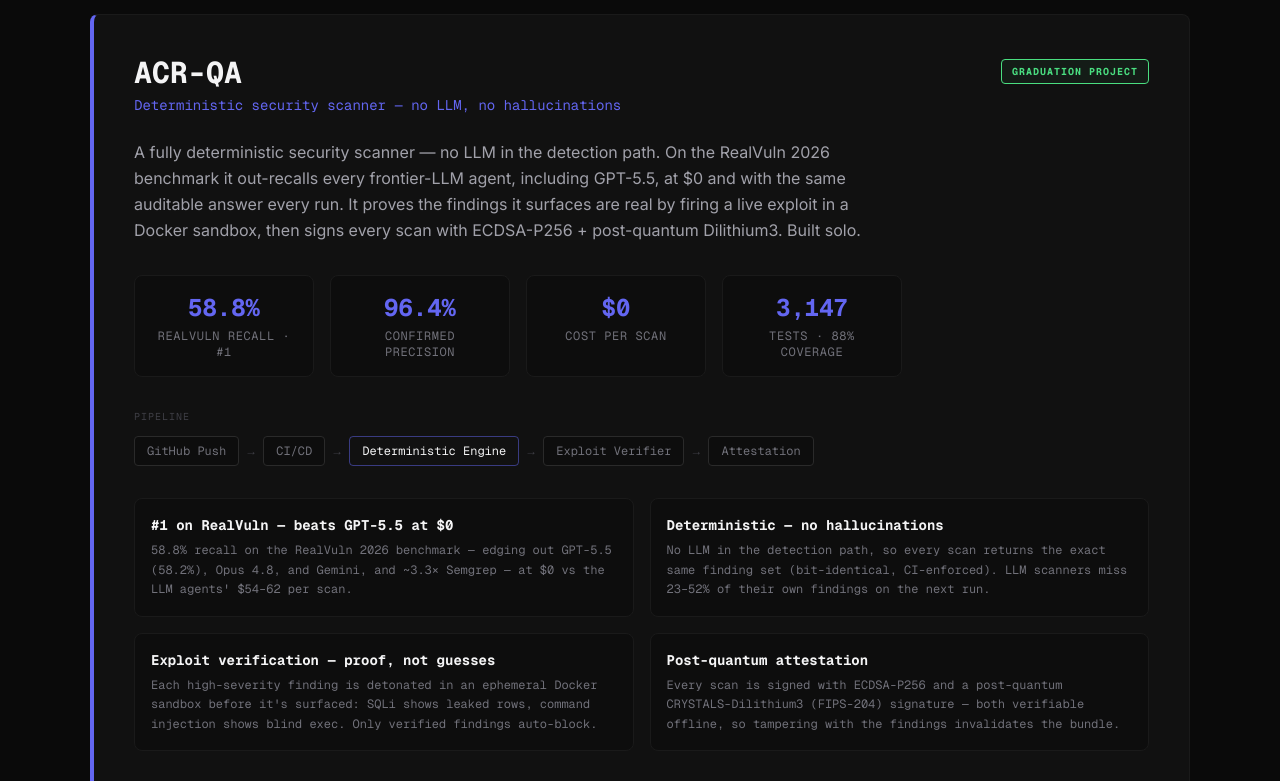
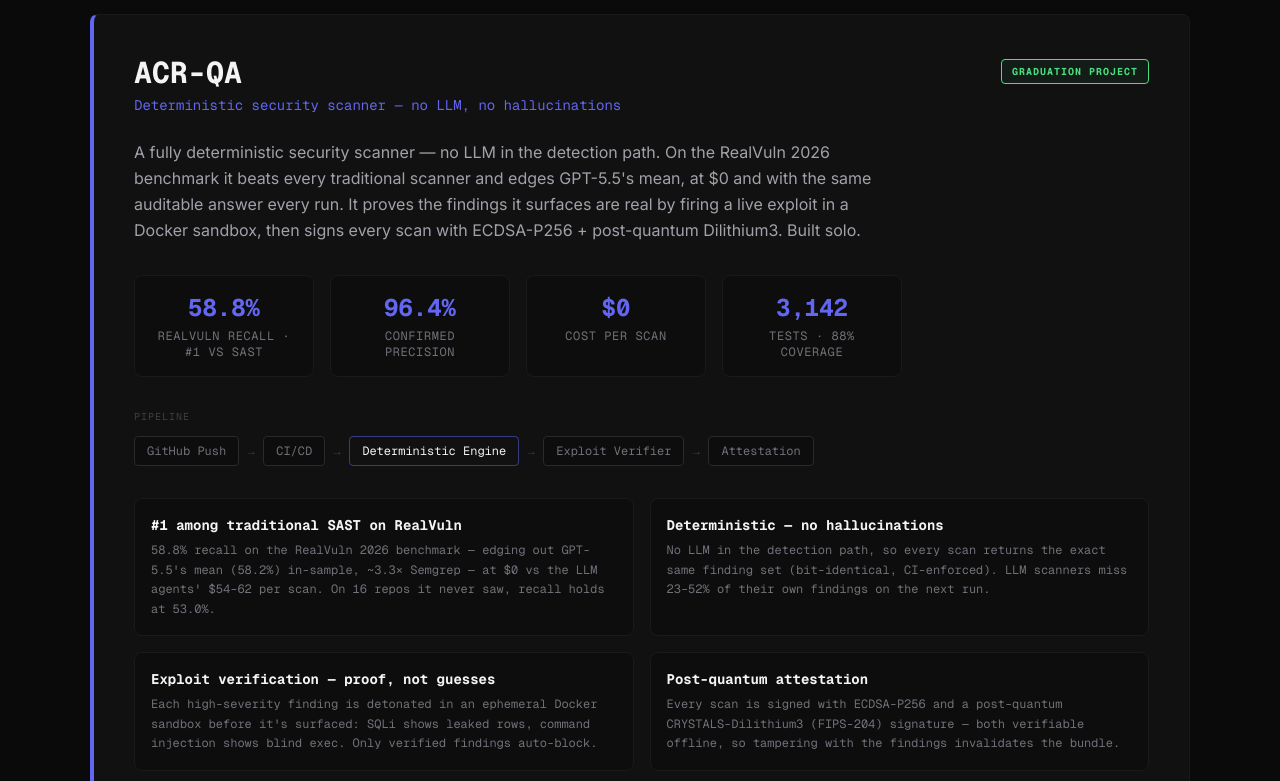
Before and after one commit to ahmed-145/portfolio, a Next.js app: page / in a window 1280 px wide. Shown: the part 1700-2481 px from the top of the page. Built offline with nearby package versions, Linux system fonts and the light colour scheme.

Commit message:
Fix ACR-QA facts: 3,142 tests, honest #1-vs-SAST framing
Updated feature descriptions to clarify performance against traditional SAST and adjusted statistics for accuracy.

```diff
--- a/components/FeaturedProject.tsx
+++ b/components/FeaturedProject.tsx
@@ -18,7 +18,7 @@ const pipeline = [
 ];
 
 const features = [
-  { title: "#1 on RealVuln — beats GPT-5.5 at $0", body: "58.8% recall on the RealVuln 2026 benchmark — edging out GPT-5.5 (58.2%), Opus 4.8, and Gemini, and ~3.3× Semgrep — at $0 vs the LLM agents' $54–62 per scan.", accent: "#6366f1" },
+  { title: "#1 among traditional SAST on RealVuln", body: "58.8% recall on the RealVuln 2026 benchmark — edging out GPT-5.5's mean (58.2%) in-sample, ~3.3× Semgrep — at $0 vs the LLM agents' $54–62 per scan. On 16 repos it never saw, recall holds at 53.0%.", accent: "#6366f1" },
   { title: "Deterministic — no hallucinations", body: "No LLM in the detection path, so every scan returns the exact same finding set (bit-identical, CI-enforced). LLM scanners miss 23–52% of their own findings on the next run.", accent: "#6366f1" },
   { title: "Exploit verification — proof, not guesses", body: "Each high-severity finding is detonated in an ephemeral Docker sandbox before it's surfaced: SQLi shows leaked rows, command injection shows blind exec. Only verified findings auto-block.", accent: "#6366f1" },
   { title: "Post-quantum attestation", body: "Every scan is signed with ECDSA-P256 and a post-quantum CRYSTALS-Dilithium3 (FIPS-204) signature — both verifiable offline, so tampering with the findings invalidates the bundle.", accent: "#6366f1" },
@@ -59,7 +59,7 @@ export default function FeaturedProject() {
           {/* Description */}
           <p className="text-[#a1a1aa] text-base leading-relaxed max-w-3xl mb-8">
             A fully deterministic security scanner — no LLM in the detection path. On the RealVuln 2026
-            benchmark it out-recalls every frontier-LLM agent, including GPT-5.5, at $0 and with the same
+            benchmark it beats every traditional scanner and edges GPT-5.5's mean, at $0 and with the same
             auditable answer every run. It proves the findings it surfaces are real by firing a live exploit
             in a Docker sandbox, then signs every scan with ECDSA-P256 + post-quantum Dilithium3. Built solo.
           </p>
@@ -67,10 +67,10 @@ export default function FeaturedProject() {
           {/* Stats */}
           <div className="flex flex-wrap gap-4 mb-8">
             {[
-              { value: "58.8%", label: "RealVuln recall · #1" },
+              { value: "58.8%", label: "RealVuln recall · #1 vs SAST" },
               { value: "96.4%", label: "confirmed precision" },
               { value: "$0", label: "cost per scan" },
-              { value: "3,147", label: "tests · 88% coverage" },
+              { value: "3,142", label: "tests · 88% coverage" },
             ].map((stat) => (
               <div
                 key={stat.label}
```
